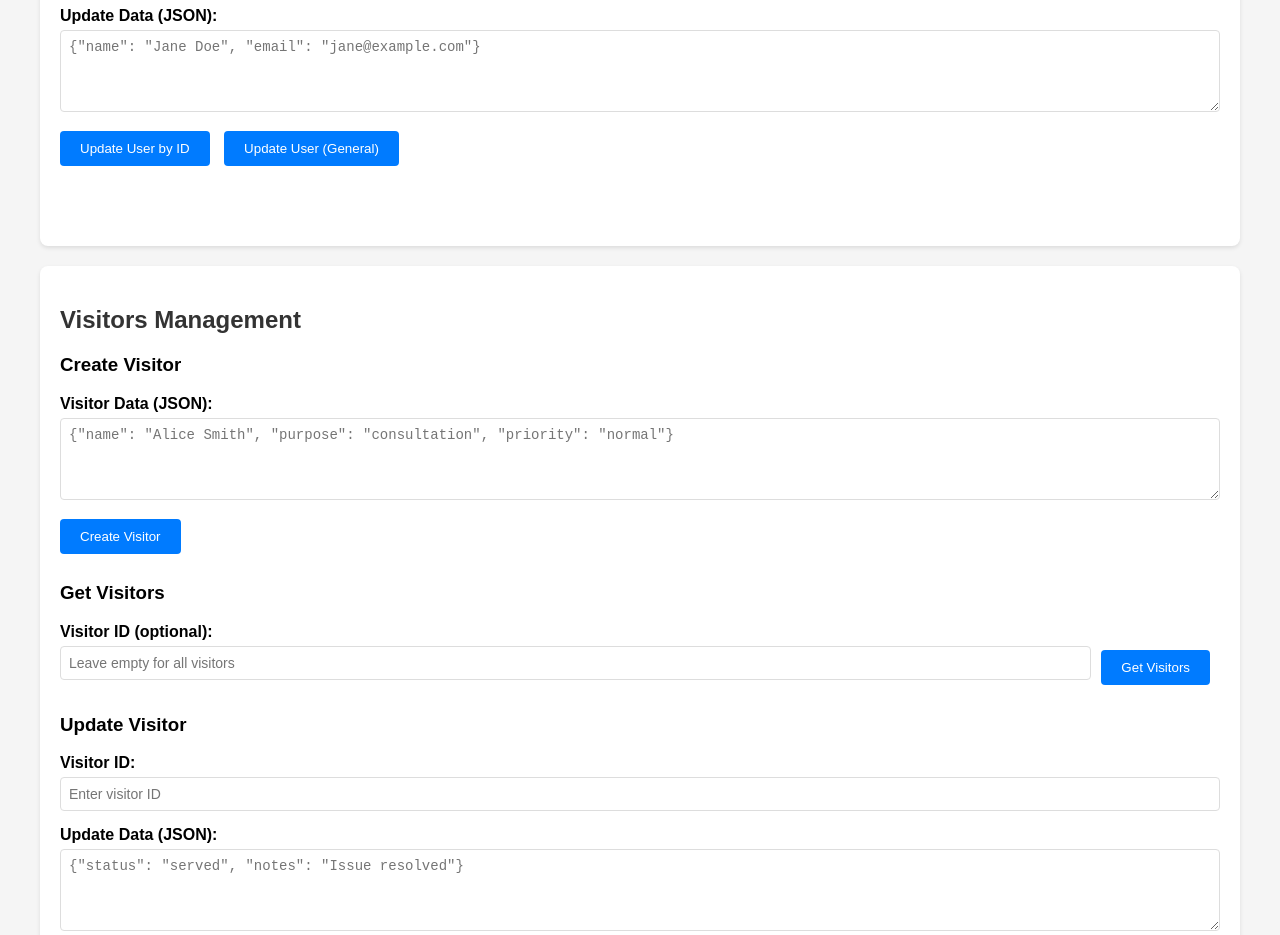
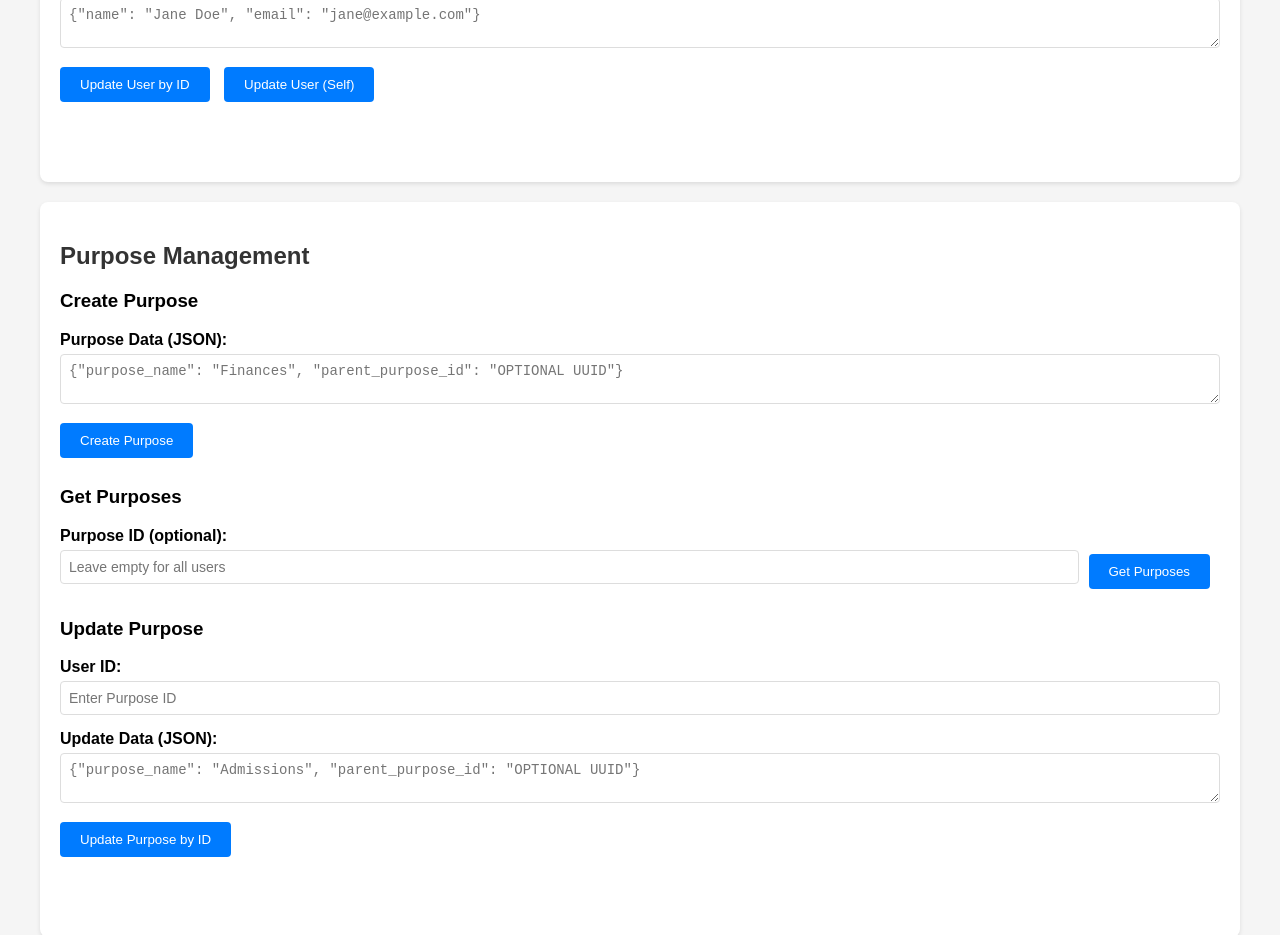
Before and after one commit to dcrauwels/goqueue, a plain HTML site: page frontend/index.html in a window 1280 px wide. Shown: the part 1446-2381 px from the top of the page. Drawn offline with Linux system fonts and the light colour scheme.

Commit message:
Added in some purpose creating frontend. But something is going very wrong either serverside or clientside with GET /api/purposes

```diff
--- a/frontend/app.js
+++ b/frontend/app.js
@@ -183,8 +183,8 @@ function updateUser() {
     }
 }
 
-function updateUserGeneral() {
-    console.log('updateUserGeneral called');
+function updateUserSelf() {
+    console.log('updateUserSelf called');
     const dataText = document.getElementById('updateUserData').value;
     try {
         const userData = JSON.parse(dataText);
@@ -199,6 +199,58 @@ function updateUserGeneral() {
         });
     }
 }
+
+// Purpose functions
+function createPurpose() {
+    console.log('createPurpose called');
+    const dataText = document.getElementById('newPurposeData').value;
+    try {
+        const purposeData = JSON.parse(dataText);
+        makeRequest('POST', '/api/purposes', purposeData).then(function(response) {
+            displayResponse('createPurposeResponse', response);
+        });
+    } catch (error) {
+        displayResponse('createPurposeResponse', {
+            status: 0,
+            data: 'Invalid JSON: ' + error.message,
+            ok: false
+        });
+    }
+}
+
+function getPurposes() {
+    console.log('getPurposes called');
+    const purposeId = document.getElementById('getPurposeId').value;
+    const endpoint = purposeId ? '/api/purposes/' + purposeId : '/api/purposes';
+    makeRequest('GET', endpoint).then(function(response) {
+        displayResponse('getPurposesResponse', response);
+    });
+}
+
+function updatePurpose() {
+    console.log('updatePurpose called');
+    const purposeId = document.getElementById('updatePurposeId').value;
+    const dataText = document.getElementById('updatePurposeData').value;
+
+    if (!purposeId) {
+        alert('Please enter a purpose ID');
+        return;
+    }
+
+    try {
+        const purposeData = JSON.parse(dataText);
+        makeRequest('PUT', '/api/purposes/' + purposeId, purposeData).then(function(response) {
+            displayResponse('updatePurposeResponse', response);
+        });
+    } catch (error) {
+        displayResponse('updatePurposeResponse', {
+            status: 0,
+            data: 'Invalid JSON: ' + error.message,
+            ok: false
+        });
+    }
+}
+
 
 // Visitor functions
 function createVisitor() {
--- a/frontend/index.html
+++ b/frontend/index.html
@@ -52,7 +52,7 @@
             <h3>Create User</h3>
             <div class="form-group">
                 <label>User Data (JSON):</label>
-                <textarea id="newUserData" rows="4" placeholder='{"email": "j.doe@email.com", "password": "ilovecats123", "full_name": "John Doe"}'></textarea>
+                <textarea id="newUserData" rows="2" placeholder='{"email": "j.doe@email.com", "password": "ilovecats123", "full_name": "John Doe"}'></textarea>
             </div>
             <button type="button" onclick="createUser()">Create User</button>
             <div id="createUserResponse" class="response" style="display: none;"></div>
@@ -74,11 +74,48 @@
             </div>
             <div class="form-group">
                 <label>Update Data (JSON):</label>
-                <textarea id="updateUserData" rows="4" placeholder='{"name": "Jane Doe", "email": "jane@example.com"}'></textarea>
+                <textarea id="updateUserData" rows="2" placeholder='{"name": "Jane Doe", "email": "jane@example.com"}'></textarea>
             </div>
             <button type="button" onclick="updateUser()">Update User by ID</button>
-            <button type="button" onclick="updateUserGeneral()">Update User (General)</button>
+            <button type="button" onclick="updateUserSelf()">Update User (Self)</button> <!-- was updateUserGeneral() -->
             <div id="updateUserResponse" class="response" style="display: none;"></div>
+        </div>
+    </div>
+
+    <!-- Purpose Section -->
+    <div class="container">
+        <div class="section">
+            <h2>Purpose Management</h2>
+
+            <h3>Create Purpose</h3>
+            <div class="form-group">
+                <label>Purpose Data (JSON):</label>
+                <textarea id="newPurposeData" rows="2" placeholder='{"purpose_name": "Finances", "parent_purpose_id": "OPTIONAL UUID"}'></textarea>
+            </div>
+            <button type="button" onclick="createPurpose()">Create Purpose</button>
+            <div id="createPurposeResponse" class="response" style="display: none;"></div>
+
+            <h3>Get Purposes</h3>
+            <div class="flex-row">
+                <div class="form-group">
+                    <label>Purpose ID (optional):</label>
+                    <input type="text" id="getPurposeId" placeholder="Leave empty for all users">
+                </div>
+                <button type="button" onclick="getPurposes()">Get Purposes</button>
+            </div>
+            <div id="getPurposesResponse" class="response" style="display: none;"></div>
+
+            <h3>Update Purpose</h3>
+            <div class="form-group">
+                <label>User ID:</label>
+                <input type="text" id="updatePurposeId" placeholder="Enter Purpose ID">
+            </div>
+            <div class="form-group">
+                <label>Update Data (JSON):</label>
+                <textarea id="updatePurposeData" rows="2" placeholder='{"purpose_name": "Admissions", "parent_purpose_id": "OPTIONAL UUID"}'></textarea>
+            </div>
+            <button type="button" onclick="updatePurpose()">Update Purpose by ID</button>
+            <div id="updatePurposeResponse" class="response" style="display: none;"></div>
         </div>
     </div>
 
@@ -90,7 +127,7 @@
             <h3>Create Visitor</h3>
             <div class="form-group">
                 <label>Visitor Data (JSON):</label>
-                <textarea id="newVisitorData" rows="4" placeholder='{"name": "Alice Smith", "purpose": "consultation", "priority": "normal"}'></textarea>
+                <textarea id="newVisitorData" rows="2" placeholder='{"name": "Alice Smith", "purpose": "consultation", "priority": "normal"}'></textarea>
             </div>
             <button type="button" onclick="createVisitor()">Create Visitor</button>
             <div id="createVisitorResponse" class="response" style="display: none;"></div>
@@ -112,7 +149,7 @@
             </div>
             <div class="form-group">
                 <label>Update Data (JSON):</label>
-                <textarea id="updateVisitorData" rows="4" placeholder='{"status": "served", "notes": "Issue resolved"}'></textarea>
+                <textarea id="updateVisitorData" rows="2" placeholder='{"status": "served", "notes": "Issue resolved"}'></textarea>
             </div>
             <button type="button" onclick="updateVisitor()">Update Visitor</button>
             <div id="updateVisitorResponse" class="response" style="display: none;"></div>
```
Also changed, not shown: 1 other file.
